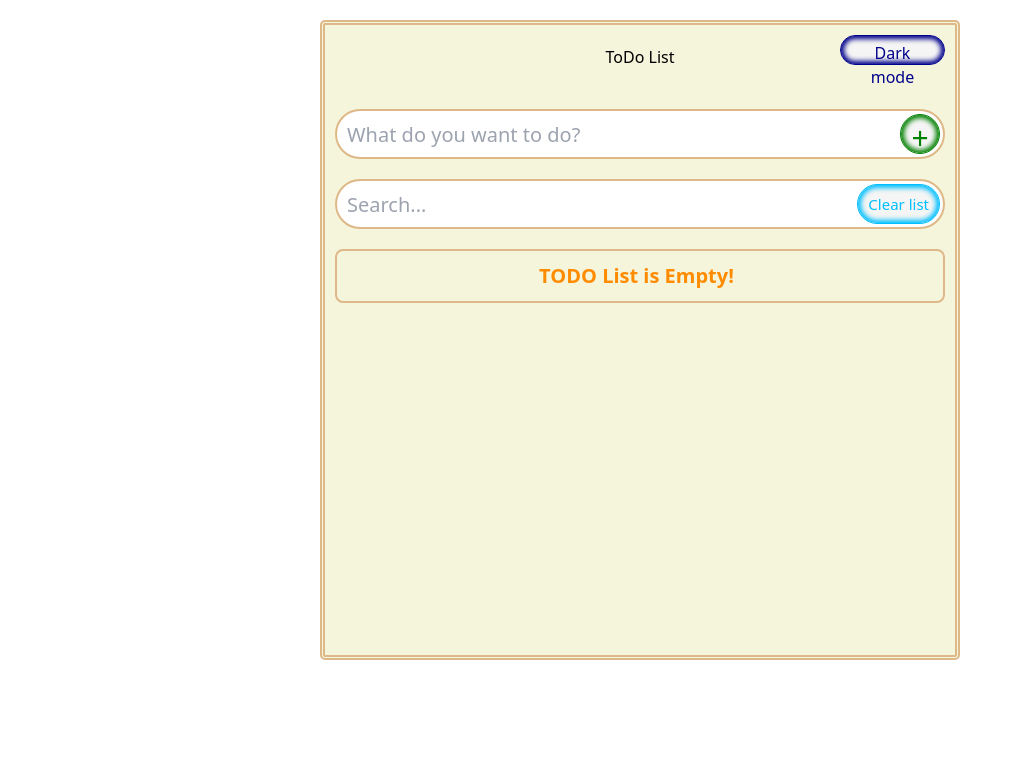
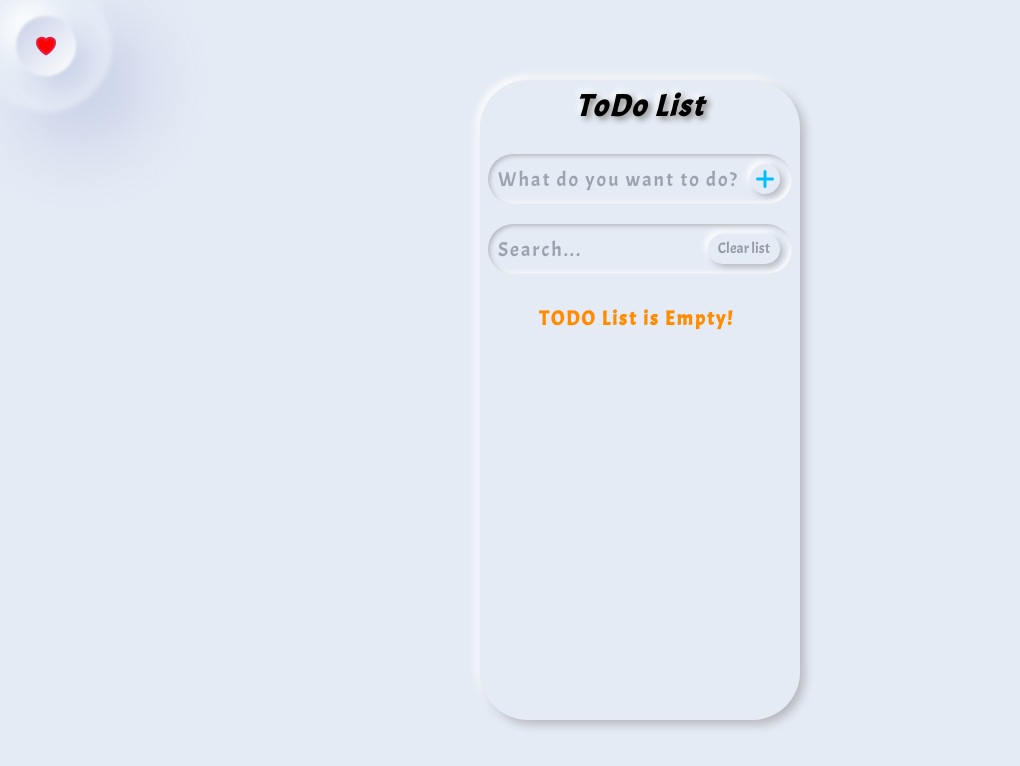
Before and after one commit to farshad-vgr/todo-list-js, a website: page src/index.html in a window 1280 px wide. Shown: the whole page, without its empty margins (0-1020 px from the left). Drawn offline with Linux system fonts and the light colour scheme.

Commit message:
Neumorphism added to CSS

```diff
--- a/src/index.html
+++ b/src/index.html
@@ -15,16 +15,41 @@
 
 		<title>ToDo List</title>
 	</head>
-	<body>
-		<main>
-			<section id="container">
-				<button id="theme-btn">Dark mode</button>
+	<body class="w-screen h-screen flex justify-center items-center">
+		<main
+			id="container"
+			class="flex flex-col justify-start items-center text-center w-80 h-4/5 p-2 border-none rounded-[3rem] outline-none overflow-auto">
+			<div id="theme-btn">
+				<span
+					id="main-btn"
+					class="text-rose-600 bg-none hover:text-white hover:bg-rose-600 transition-all duration-300">
+					<svg xmlns="http://www.w3.org/2000/svg" fill="red" viewBox="0 0 24 24" stroke-width="2" stroke="currentColor" class="w-6 h-6 cursor-pointer">
+						<path
+							class="cursor-pointer"
+							stroke-linecap="round"
+							stroke-linejoin="round"
+							d="M21 8.25c0-2.485-2.099-4.5-4.688-4.5-1.935 0-3.597 1.126-4.312 2.733-.715-1.607-2.377-2.733-4.313-2.733C5.1 3.75 3 5.765 3 8.25c0 7.22 9 12 9 12s9-4.78 9-12z" />
+					</svg>
+				</span>
+				<span id="back-one"></span>
+				<span id="back-two"></span>
+			</div>
 
-				<h1>ToDo List</h1>
+			<h1 class="text-3xl font-bold italic">ToDo List</h1>
 
 			<section id="actions">
 				<input id="todo-input" type="text" placeholder="What do you want to do?" pattern="^\s*$" />
-					<button id="add-btn">+</button>
+				<button id="add-btn" class="cursor-pointer">
+					<svg
+						xmlns="http://www.w3.org/2000/svg"
+						fill="none"
+						viewBox="0 0 24 24"
+						stroke-width="3"
+						stroke="currentColor"
+						class="w-6 h-6 cursor-pointer">
+						<path class="cursor-pointer" stroke-linecap="round" stroke-linejoin="round" d="M12 4.5v15m7.5-7.5h-15" />
+					</svg>
+				</button>
 			</section>
 
 			<section id="search">
@@ -33,7 +58,6 @@
 			</section>
 
 			<section id="todo-list"></section>
-			</section>
 		</main>
 
 		<script src="index.js"></script>
--- a/src/index.js
+++ b/src/index.js
@@ -1,3 +1,5 @@
+const mb = document.getElementById("main-btn");
+
 class Todo {
 	constructor(todoInputId, addBtnId, searchInputId, clearBtnId, todoListId) {
 		this.todoInput = document.getElementById(todoInputId);
@@ -63,7 +65,11 @@ class Todo {
 			this.deleteTodo(todo);
 		});
 
-		deleterSpan.innerText = "Delete!";
+		deleterSpan.innerHTML = `
+			<svg xmlns="http://www.w3.org/2000/svg" fill="none" viewBox="0 0 24 24" stroke-width="3" stroke="currentColor" class="w-6 h-6 cursor-pointer">
+  			<path class="cursor-pointer" stroke-linecap="round" stroke-linejoin="round" d="M6 18L18 6M6 6l12 12" />
+			</svg>
+		`;
 
 		li.innerHTML = `
     <span>${this.todos.indexOf(todo) + 1}.</span>
@@ -136,57 +142,66 @@ new Todo("todo-input", "add-btn", "search-input", "clear-btn", "todo-list");
 class Theme {
 	constructor(themeBtnId) {
 		this.themeBtn = document.getElementById(themeBtnId);
+
 		this.storage = window.localStorage;
 
-		this.themeBtn.addEventListener("click", () => this.themeChanger(this.themeBtn.innerText));
+		// this.themeBtn.addEventListener("click", () => this.themeChanger(this.themeBtn.innerText));
 
-		this.loadThemeState();
+		// this.loadThemeState();
 	}
 
-	themeChanger(mode) {
-		let themeSensitiveElements = [
-			document.querySelector("body"),
-			document.querySelector("#container"),
-			document.querySelector("#container #theme-btn"),
-			document.querySelector("#container h1"),
-			document.querySelector("#container #actions"),
-			document.querySelector("#container #todo-input"),
-			document.querySelector("#container #add-btn"),
-			document.querySelector("#container #search-input"),
-			document.querySelector("#container #clear-btn"),
-			document.querySelector("#todo-list p"),
-			document.querySelector("#todo-list ul li"),
-			document.querySelector("#todo-list ul li span:nth-child(3)"),
-		];
+	// themeChanger(mode) {
+	// 	let themeSensitiveElements = [
+	// 		document.querySelector("body"),
+	// 		document.querySelector("#container"),
+	// 		document.querySelector("#container #theme-btn"),
+	// 		document.querySelector("#container h1"),
+	// 		document.querySelector("#container #actions"),
+	// 		document.querySelector("#container #todo-input"),
+	// 		document.querySelector("#container #add-btn"),
+	// 		document.querySelector("#container #search-input"),
+	// 		document.querySelector("#container #clear-btn"),
+	// 		document.querySelector("#todo-list p"),
+	// 		document.querySelector("#todo-list ul li"),
+	// 		document.querySelector("#todo-list ul li span:nth-child(3)"),
+	// 	];
 
-		if (mode === "Dark mode") {
-			this.themeBtn.innerText = "Light mode";
-			this.saveThemeState(mode);
+	// 	if (mode === "Dark mode") {
+	// 		this.themeBtn.innerText = "Light mode";
+	// 		this.saveThemeState(mode);
 
-			for (const element of themeSensitiveElements) {
-				if (element !== null) {
-					element.classList.add("dark-mode");
-				}
-			}
-		} else {
-			this.themeBtn.innerText = "Dark mode";
-			this.saveThemeState(mode);
+	// 		for (const element of themeSensitiveElements) {
+	// 			if (element !== null) {
+	// 				element.classList.add("dark-mode");
+	// 			}
+	// 		}
+	// 	} else {
+	// 		this.themeBtn.innerText = "Dark mode";
+	// 		this.saveThemeState(mode);
 
-			for (const element of themeSensitiveElements) {
-				if (element !== null) {
-					element.classList.remove("dark-mode");
-				}
-			}
-		}
-	}
+	// 		for (const element of themeSensitiveElements) {
+	// 			if (element !== null) {
+	// 				element.classList.remove("dark-mode");
+	// 			}
+	// 		}
+	// 	}
+	// }
 
-	saveThemeState(mode) {
-		this.storage.setItem("theme", mode);
-	}
+	// saveThemeState(mode) {
+	// 	this.storage.setItem("theme", mode);
+	// }
 
-	loadThemeState() {
-		this.themeChanger(this.storage.getItem("theme"));
-	}
+	// loadThemeState() {
+	// 	this.themeChanger(this.storage.getItem("theme"));
+	// }
 }
 
 new Theme("theme-btn");
+
+// Heart beat section
+setInterval(() => {
+	mb.classList.add("bg-rose-500");
+	setTimeout(() => {
+		mb.classList.remove("bg-rose-500");
+	}, 150);
+}, 2000);
--- a/src/style.css
+++ b/src/style.css
@@ -3,8 +3,27 @@
 @tailwind utilities;
 
 @font-face {
-  font-family: "Roboto";
-  src: url("./assets/fonts/Roboto-Regular.ttf");
+	font-family: "Acme";
+	src: url("./assets/fonts/Acme-Regular.ttf");
+}
+
+/* Neumorphism is a design style that involves creating user interface elements with a soft,
+three-dimensional appearance. It is a combination of the words “new” and “skeuomorphism,”
+which refers to a design style that imitates the appearance of real-world objects, i.e. 3D objects. */
+
+/* Neumorphism colors and shadows */
+:root {
+	--white: white;
+	--greyLight-1: #e4ebf5;
+	--greyLight-2: #c8d0e7;
+	--greyLight-3: #bec8e4;
+	--greyLight-4: #b2b8c9;
+	--greyLight-5: #9599a5;
+	--greyLight-6: #b8b9be;
+
+	--container-shadow: 0.3rem 0.3rem 0.6rem var(--greyLight-6), -0.2rem -0.2rem 0.5rem var(--white);
+	--small-outer-shadow: 3px 3px 6px var(--greyLight-6), -3px -3px 6px var(--white);
+	--small-inner-shadow: inset 2px 2px 4px var(--greyLight-6), inset -2px -2px 4px var(--white);
 }
 
 * {
@@ -14,88 +33,94 @@
 	cursor: default;
 }
 
-body.dark-mode {
-  font-family: "Roboto", sans-serif;
-	background-color: rgb(0, 0, 70);
+body {
+	font-family: "Acme", sans-serif;
+	letter-spacing: 0.125rem;
+	background: var(--greyLight-1);
 }
 
 #container {
-	position: relative;
-	display: flex;
-	flex-direction: column;
-	justify-content: top;
-	align-items: center;
-	text-align: center;
-	min-width: 300px;
-	max-width: 90%;
-	height: 80vh;
-	margin: 20px auto;
-	padding: 10px;
-	border: 5px double burlywood;
-	border-radius: 5px;
-	background-color: beige;
-	overflow: auto;
-}
-#container.dark-mode {
-	background-color: #141e61;
-	filter: brightness(0.8) contrast(1.2);
+	box-shadow: var(--container-shadow);
 }
 
-#container #theme-btn {
+#theme-btn {
 	position: absolute;
-	top: 10px;
-	right: 10px;
-	width: 105px;
-	height: 30px;
-	padding: 5px 10px;
-	border: 1px solid darkblue;
-	border-radius: 30px;
-	outline: none;
-	cursor: pointer;
-	color: darkblue;
-	font-size: 16px;
-	box-shadow: 0 0 5px 3px darkblue inset;
-	background-color: whitesmoke;
-	transition: box-shadow 0.2s ease-in-out;
-}
-#container #theme-btn.dark-mode {
-	border: 1px solid burlywood;
-	color: burlywood;
-	box-shadow: 0 0 5px 3px burlywood inset;
-	background-color: navy;
+	top: 1rem;
+	left: 1rem;
+	width: 3rem;
+	height: 3rem;
+	display: grid;
+	justify-items: center;
+	align-items: center;
 }
 
-#container #theme-btn:hover {
-	box-shadow: 0 0 5px 30px darkblue inset;
-	color: whitesmoke;
-}
-#container #theme-btn.dark-mode:hover {
-	box-shadow: 0 0 5px 30px burlywood inset;
-	color: navy;
+#main-btn {
+	grid-row: 1 / 2;
+	grid-column: 1 / 2;
+	width: 2.5rem;
+	height: 2.5rem;
+	display: flex;
+	margin: 0.6rem;
+	justify-content: center;
+	align-items: center;
+	border-radius: 50%;
+	cursor: pointer;
+	z-index: 300;
 }
 
-#container h1 {
-	padding: 10px;
+#back-one,
+#back-two {
+	grid-row: 1 / 2;
+	grid-column: 1 / 2;
+	width: 1.5rem;
+	height: 1.5rem;
+	border-radius: 50%;
+	filter: blur(0.5px);
+	z-index: 100;
 }
-#container h1.dark-mode {
-	color: lightgray;
-	filter: brightness(0.8) contrast(1.2);
+
+#back-one {
+	box-shadow: 0.4rem 0.4rem 0.8rem var(--greyLight-2), -0.4rem -0.4rem 0.8rem var(--white);
+	background: linear-gradient(to bottom right, var(--greyLight-2) 0%, var(--white) 100%);
+	animation: waves 4s linear infinite;
+	animation-play-state: running;
+}
+
+#back-two {
+	box-shadow: 0.4rem 0.4rem 0.8rem var(--greyLight-2), -0.4rem -0.4rem 0.8rem var(--white);
+	animation: waves 4s linear 2s infinite;
+	animation-play-state: running;
+}
+
+@keyframes waves {
+	0% {
+		transform: scale(1);
+		opacity: 1;
+	}
+
+	80% {
+		opacity: 1;
+	}
+
+	100% {
+		transform: scale(7);
+		opacity: 0;
+	}
+}
+
+h1 {
+	text-shadow: 3px 3px 6px gray, -3px -3px 6px white;
 }
 
 #container #actions {
+	position: relative;
 	display: flex;
 	justify-content: center;
 	align-items: center;
 	width: 100%;
 	height: 50px;
-	position: relative;
 	margin: 30px auto 20px auto;
-	border: 2px solid burlywood;
 	border-radius: 60px;
-	background-color: white;
-}
-#container #actions.dark-mode {
-	background-color: #787a91;
 }
 
 #container #todo-input {
@@ -105,49 +130,35 @@ body.dark-mode {
 	outline: none;
 	border: none;
 	border-radius: 50px;
-	background-color: transparent;
 	font-size: 20px;
-  cursor: text;
-}
-#container #todo-input.dark-mode {
-	color: #eeeeee;
-}
-
-#container #todo-input.dark-mode::placeholder {
-	color: #eeeeee;
+	letter-spacing: 0.125rem;
+	background: none;
+	box-shadow: var(--small-inner-shadow);
+	cursor: text;
 }
 
 #container #add-btn {
 	position: absolute;
-	right: 0;
-	width: 40px;
-	height: 40px;
-	margin: 5px;
-	margin-right: 3px;
+	right: 12px;
+	display: flex;
+	justify-content: center;
+	align-items: center;
 	text-align: center;
+	width: 30px;
+	height: 30px;
 	outline: none;
-	border: 1px solid green;
-	border-radius: 40px;
-	box-shadow: 0 0 5px 3px green inset;
-	background-color: whitesmoke;
+	border: none;
+	border-radius: 30px;
+	box-shadow: var(--small-outer-shadow);
 	font-size: 30px;
-	color: green;
+	color: deepskyblue;
+	background: none;
 	cursor: pointer;
-	transition: box-shadow 0.2s ease-in-out;
-}
-#container #add-btn.dark-mode {
-	border: 1px solid rgb(0, 70, 0);
-	box-shadow: 0 0 5px 3px rgb(0, 70, 0) inset;
-	background-color: lightgray;
-	color: rgb(0, 70, 0);
 }
 
 #container #add-btn:hover {
-	box-shadow: 0 0 5px 30px green inset;
-	color: whitesmoke;
-}
-#container #add-btn.dark-mode:hover {
-	box-shadow: 0 0 5px 30px rgb(0, 70, 0) inset;
+	box-shadow: var(--small-inner-shadow);
+	filter: brightness(90%);
 }
 
 #container #todo-input.checking:valid {
@@ -159,16 +170,16 @@ body.dark-mode {
 }
 
 #container #search {
+	position: relative;
 	display: flex;
 	justify-content: center;
 	align-items: center;
 	width: 100%;
 	height: 50px;
-	position: relative;
 	margin: 0 auto 20px auto;
-	border: 2px solid burlywood;
+	border: none;
 	border-radius: 60px;
-	background-color: white;
+	background: none;
 }
 
 #container #search-input {
@@ -178,50 +189,32 @@ body.dark-mode {
 	outline: none;
 	border: none;
 	border-radius: 50px;
-	background-color: transparent;
+	background: none;
 	font-size: 20px;
-  cursor: text;
-}
-#container #search-input.dark-mode {
-	height: 46px;
-	background-color: #787a91;
-}
-
-#container #search-input.dark-mode::placeholder {
-	color: #eeeeee;
+	letter-spacing: 0.125rem;
+	box-shadow: var(--small-inner-shadow);
+	cursor: text;
 }
 
 #container #clear-btn {
 	position: absolute;
-	right: 0;
-	height: 40px;
-	margin: 5px;
-	margin-right: 3px;
+	right: 12px;
+	height: 30px;
 	padding: 0 10px;
 	text-align: center;
 	outline: none;
-	border: 1px solid deepskyblue;
-	border-radius: 40px;
-	box-shadow: 0 0 5px 3px deepskyblue inset;
-	background-color: whitesmoke;
+	border: none;
+	border-radius: 30px;
+	box-shadow: var(--small-outer-shadow);
+	background: none;
 	font-size: 15px;
-	color: deepskyblue;
+	color: var(--greyLight-5);
 	cursor: pointer;
-	transition: box-shadow 0.2s ease-in-out;
-}
-#container #clear-btn.dark-mode {
-	border: 1px solid rgb(0, 130, 170);
-	box-shadow: 0 0 5px 3px rgb(0, 130, 170) inset;
-	background-color: lightgray;
-	color: rgb(0, 130, 170);
 }
 
 #container #clear-btn:hover {
-	box-shadow: 0 0 5px 30px deepskyblue inset;
-	color: whitesmoke;
-}
-#container #clear-btn.dark-mode:hover {
-	box-shadow: 0 0 5px 30px rgb(0, 130, 170) inset;
+	box-shadow: var(--small-inner-shadow);
+	filter: brightness(90%);
 }
 
 #todo-list {
@@ -229,8 +222,9 @@ body.dark-mode {
 	min-height: 50px;
 	padding: 0 10px 0 3px;
 	outline: none;
-	border: 2px solid burlywood;
+	border: none;
 	border-radius: 8px;
+	background: transparent;
 	overflow: auto;
 }
 
@@ -241,47 +235,36 @@ body.dark-mode {
 	font-size: 20px;
 	font-weight: bolder;
 }
-#todo-list p.dark-mode {
-	color: rgb(180, 100, 0);
-}
 
 #todo-list ul {
 	list-style: none;
+	background: transparent;
 }
 
 #todo-list ul li {
+	position: relative;
 	display: flex;
 	justify-content: start;
 	align-items: center;
 	margin: 10px 0;
-	padding: 5px 5px 5px 0;
+	padding: 5px;
 	outline: none;
-	border: 1px dashed lightgrey;
-	border-radius: 5px;
+	border: none;
+	border-radius: 25px;
 	color: black;
 	font-weight: bold;
-	background-color: whitesmoke;
-	box-shadow: 0 2px 3px 1px lightgrey;
+	background: none;
+	box-shadow: var(--small-outer-shadow);
 	overflow: hidden;
 	text-align: justify;
-	transition: background-color 0.3s ease-in-out, opacity 0.5s ease-in-out;
-}
-#todo-list ul li.dark-mode {
-	border: 1px dashed whitesmoke;
-	background-color: lightgray;
-	box-shadow: none;
-}
-
-#todo-list ul li.fall,
-#todo-list ul li.dark-mode.fall {
-	opacity: 0;
 }
 
 #todo-list ul li:hover {
-	background-color: lightgrey;
+	box-shadow: var(--small-inner-shadow);
 }
-#todo-list ul li.dark-mode:hover {
-	background-color: rgb(180, 180, 180);
+
+#todo-list ul li.fall {
+	opacity: 0;
 }
 
 #todo-list ul li span:nth-child(1) {
@@ -300,57 +283,27 @@ body.dark-mode {
 }
 
 #todo-list ul li span:nth-child(3) {
-	align-self: flex-start;
-	margin-left: auto;
-	padding: 8px;
-	border: 1px solid red;
-	border-radius: 5px;
-	box-shadow: 0 0 5px 1px red inset;
+	position: absolute;
+	right: 10px;
+	display: flex;
+	justify-content: center;
+	align-items: center;
+	text-align: center;
+	width: 30px;
+	height: 30px;
+	outline: none;
+	border: none;
+	border-radius: 15px;
+	box-shadow: var(--small-outer-shadow);
+	font-size: 20px;
 	color: red;
-	background-color: whitesmoke;
-	font-size: 14px;
-	font-weight: bold;
+	background: none;
 	cursor: pointer;
-	transition: box-shadow 0.2s ease-in-out;
-}
-#todo-list ul li span.dark-mode:nth-child(3) {
-	border: 1px solid darkred;
-	box-shadow: 0 0 5px 1px darkred inset;
-	color: darkred;
+	transition: all 0.2s ease-in-out;
 }
 
 #todo-list ul li span:nth-child(3):hover {
-	box-shadow: 0 0 5px 30px red inset;
+	box-shadow: none;
+	background-color: red;
 	color: whitesmoke;
 }
-#todo-list ul li span:nth-child(3).dark-mode:hover {
-	box-shadow: 0 0 5px 30px darkred inset;
-}
-
-/*-------------------------- responsive with Bootstrap 5 breakpoints -------------------------*/
-@media (min-width: 576px) {
-	#container {
-		max-width: 80%;
-	}
-}
-
-@media (min-width: 768px) {
-	#container {
-		max-width: 70%;
-	}
-}
-
-@media (min-width: 992px) {
-	#container {
-		max-width: 60%;
-	}
-}
-
-@media (min-width: 1200px) {
-	#container {
-		max-width: 50%;
-	}
-}
-
-@media (min-width: 1400px) {
-}
```
Also changed, not shown: src/output-mini.css. Lines whose indentation alone changed are shown as unchanged.
